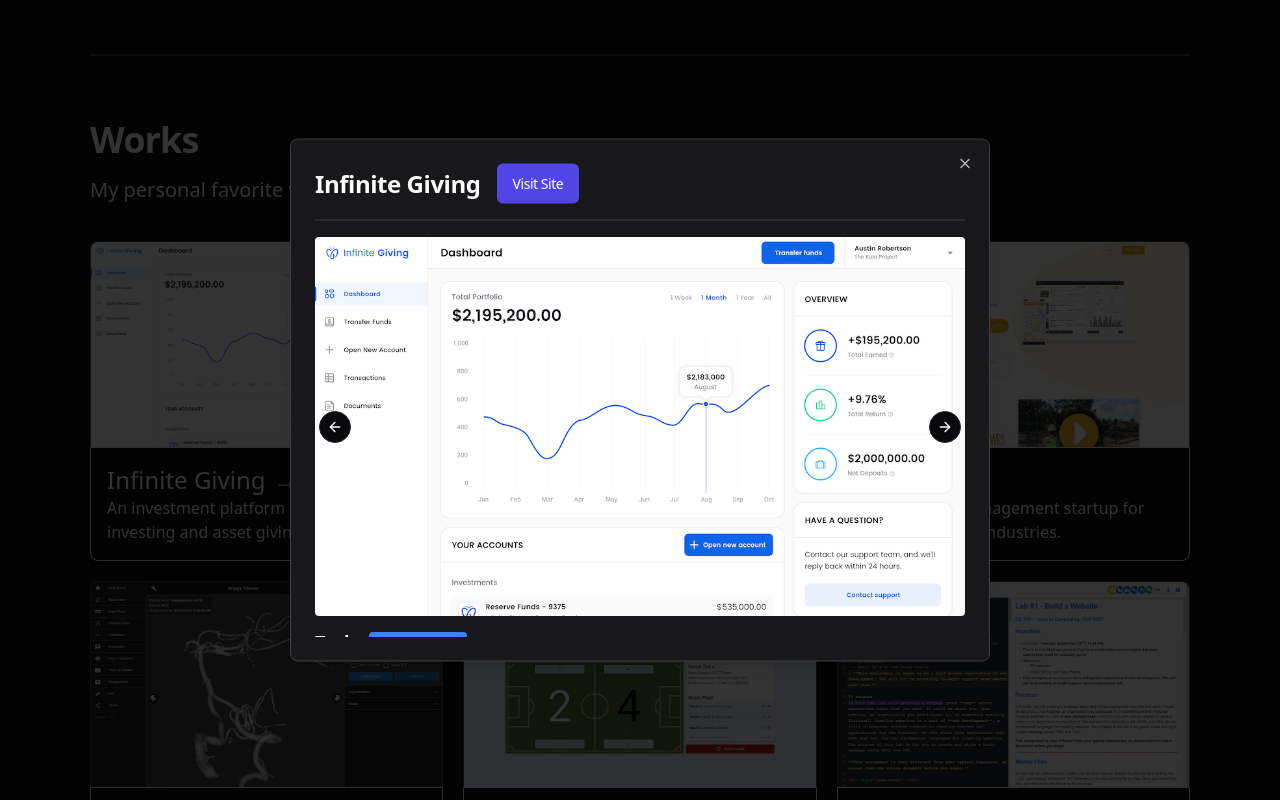
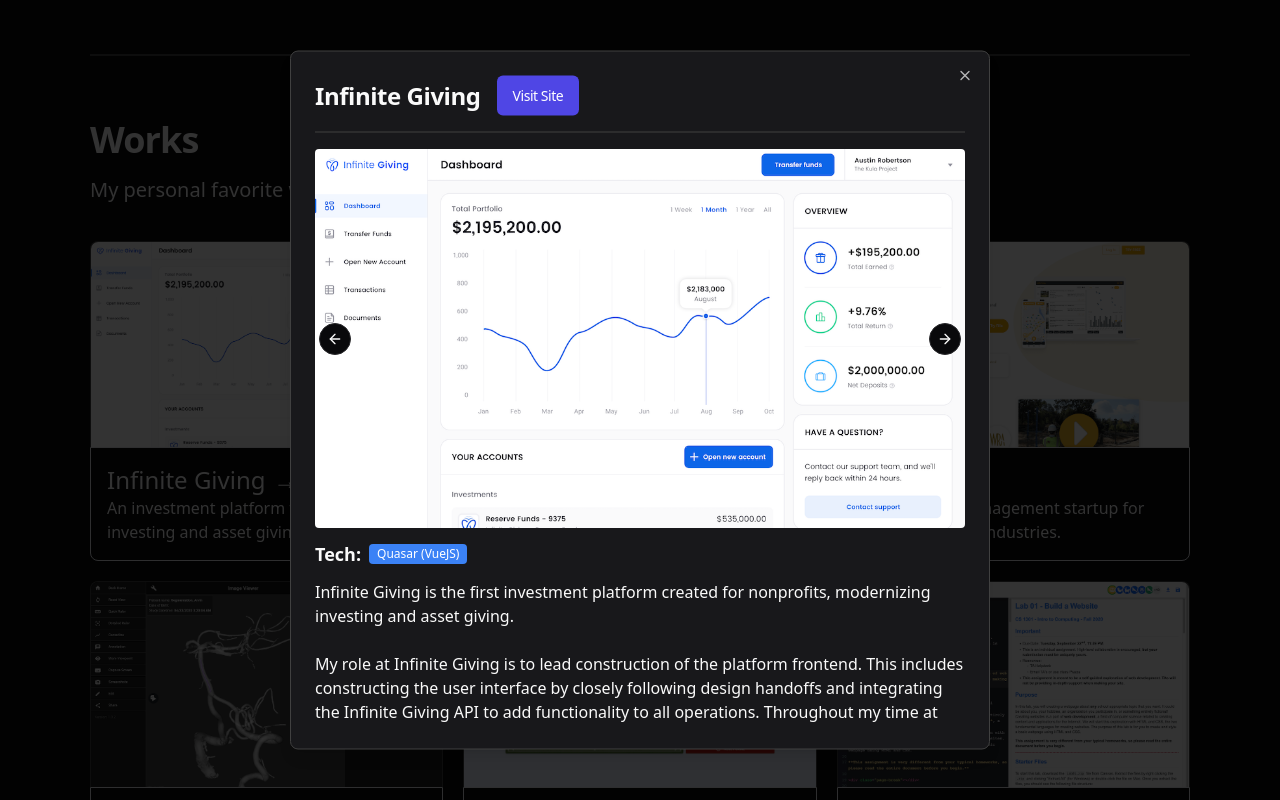
Before and after one commit to arvinpoddar/next-portfolio, a Next.js app: page / in a window 1280 px wide. Both pictures are taken after a click on the button 266 px from the left and 878 px from the top of the page. Shown: the part 478-1278 px from the top of the page. Built offline with nearby package versions, Linux system fonts and the light colour scheme.

Commit message:
fix: dialog sizing for laptops

```diff
--- a/components/home/ProjectDisplay/DisplayCard.tsx
+++ b/components/home/ProjectDisplay/DisplayCard.tsx
@@ -76,7 +76,9 @@
           </DialogTitle>
         </DialogHeader>
         <hr className="border-t border-neutral-700" />
-        <div className="w-full max-h-[50vh] overflow-auto">{children}</div>
+        <div className="w-full sm:max-h-[72vh] max-h-[55vh] overflow-auto">
+          {children}
+        </div>
       </DialogContent>
     </Dialog>
   );
```
